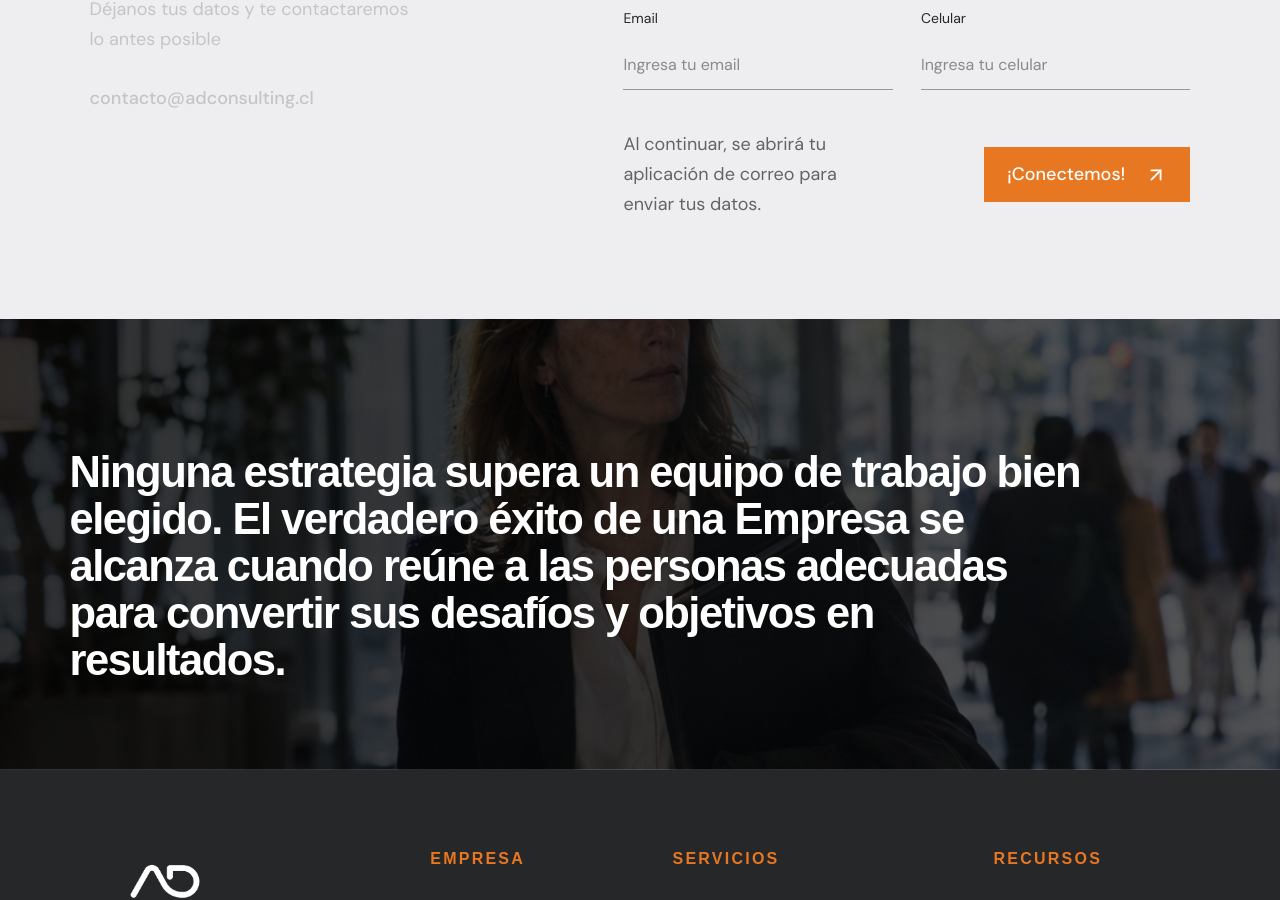
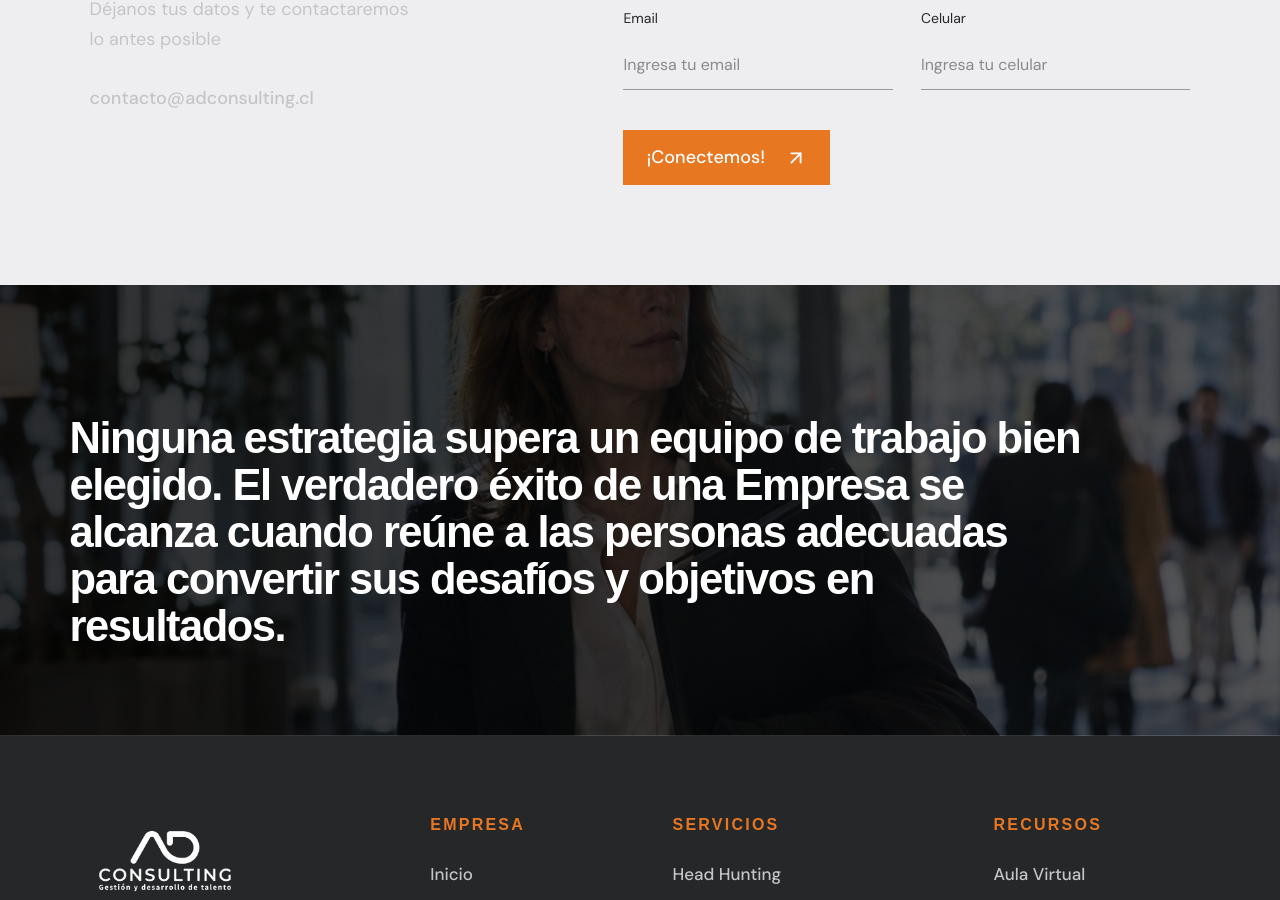
Before and after one commit to josepueblarosalesph/adconsulting-redesign, a Next.js app: page /ad50 in a window 1280 px wide. Shown: the part 5939-6839 px from the top of the page. Built offline with nearby package versions, Linux system fonts and the light colour scheme; a web font is replaced by a local one.

Commit message:
Ajusta experiencia visual y contacto

```diff
--- a/app/globals.css
+++ b/app/globals.css
@@ -547,7 +547,7 @@
 .services-hero h1{margin:0;color:var(--primary);font-size:clamp(4rem,10vw,10rem);letter-spacing:-.075em;line-height:.9}
 .services-explorer{position:relative;isolation:isolate;display:grid;grid-template-columns:minmax(255px,.72fr) minmax(0,2.15fr);gap:clamp(38px,6vw,105px);min-height:calc(100svh - 96px);padding:clamp(70px,9vw,130px) 7%;overflow:hidden;color:#fff;background:#1d1e20}
 .services-explorer:before{content:'';position:absolute;inset:0;z-index:-2;background:var(--service-image) center/cover no-repeat;transition:background-image .5s ease}
-.services-explorer:after{content:'';position:absolute;inset:0;z-index:-1;background:linear-gradient(90deg,#101112f2 0%,#101112e1 35%,#101112a6 64%,#10111255 100%),linear-gradient(0deg,#101112b8 0%,transparent 60%)}
+.services-explorer:after{content:'';position:absolute;inset:0;z-index:-1;background:linear-gradient(90deg,rgba(16,17,18,.76) 0%,rgba(16,17,18,.64) 35%,rgba(16,17,18,.38) 64%,rgba(16,17,18,.16) 100%),linear-gradient(0deg,rgba(16,17,18,.48) 0%,transparent 60%)}
 .services-explorer-list{border-top:1px solid #ffffff55;align-self:start}
 .services-explorer-list button{display:grid;grid-template-columns:38px minmax(0,1fr) 24px;gap:13px;align-items:center;width:100%;padding:20px 0;border:0;border-bottom:1px solid #ffffff55;background:transparent;color:#fff;text-align:left;cursor:pointer;transition:color .35s ease,padding .35s ease,background-color .35s ease}
 .services-explorer-list button:hover,.services-explorer-list button.active{color:var(--primary);padding-left:10px}
@@ -569,7 +569,7 @@
 .services-explorer-detail:hover .services-explorer-image img{transform:scale(1.035)}
 @keyframes service-detail-enter{from{opacity:.4;transform:translateY(12px)}to{opacity:1;transform:none}}
 @media(max-width:900px){.services-explorer{grid-template-columns:1fr;gap:45px}.services-explorer-list{display:grid;grid-template-columns:1fr 1fr}.services-explorer-list button{padding:18px 12px}.services-explorer-list button:nth-child(odd){border-right:1px solid #ffffff55}}
-@media(max-width:600px){.services-explorer{min-height:calc(100svh - 74px);padding-top:50px;padding-bottom:60px;gap:32px}.services-explorer:before{background-position:center}.services-explorer:after{background:linear-gradient(180deg,#1011129e 0%,#101112cf 42%,#101112f5 100%)}.services-explorer-list{display:block}.services-explorer-list button{padding:17px 0;grid-template-columns:32px minmax(0,1fr) 22px}.services-explorer-list button:nth-child(odd){border-right:0}.services-explorer-name{font-size:1rem}.services-explorer-copy h2{font-size:2.4rem}.services-explorer-copy>p:not(.eyebrow){font-size:15px}}
+@media(max-width:600px){.services-explorer{min-height:calc(100svh - 74px);padding-top:50px;padding-bottom:60px;gap:32px}.services-explorer:before{background-position:center}.services-explorer:after{background:linear-gradient(180deg,rgba(16,17,18,.5) 0%,rgba(16,17,18,.68) 42%,rgba(16,17,18,.86) 100%)}.services-explorer-list{display:block}.services-explorer-list button{padding:17px 0;grid-template-columns:32px minmax(0,1fr) 22px}.services-explorer-list button:nth-child(odd){border-right:0}.services-explorer-name{font-size:1rem}.services-explorer-copy h2{font-size:2.4rem}.services-explorer-copy>p:not(.eyebrow){font-size:15px}}
 
 /* Editorial experience list */
 .experiences-list{border-top:1px solid #252628}
@@ -633,6 +633,10 @@ h1{font-size:var(--type-h1)}h2{font-size:var(--type-h2)}h3{font-size:var(--type-
 .home-hero .hero-content{bottom:26px}
 @media(max-width:600px){.home-hero .hero-content{bottom:24px}}
 
+/* El video ocupa el alto completo detrás de la navegación para conservar el encuadre superior. */
+.home-hero{min-height:100svh;margin-top:-94px;padding-top:94px}
+@media(max-width:900px){.home-hero{margin-top:-78px;padding-top:78px}}
+
 /* Video principal: el contenido se retira después de los primeros siete segundos. */
 .home-hero .hero-content{transition:opacity .8s cubic-bezier(.22,1,.36,1),transform .8s cubic-bezier(.22,1,.36,1)!important}
 .home-hero.hero-copy-hidden .hero-content{opacity:0;transform:translateY(18px);pointer-events:none}
--- a/app/interactive.tsx
+++ b/app/interactive.tsx
@@ -13,4 +13,4 @@ const mobileLinks = [
 export function Brand({light=false}:{light?:boolean}){return <a className="brand brand-mark" href="/" aria-label="AD Consulting, inicio"><img src={light?'/images/ad-consulting-logo-light.png':'/images/ad-consulting-logo-dark.png'} alt="AD Consulting"/></a>}
 export function Header({active='Inicio'}:{active?:string}){return <header className="header"><Brand/><nav aria-label="Navegación principal">{links.map(([name,url])=><a key={url} href={url} aria-current={active===name?'page':undefined}>{name}</a>)}<a href="https://aulavirtual.adcapacitaciones.cl/login/index.php" target="_blank" rel="noreferrer">Aula Virtual</a><a href="https://adconsulting.trabajando.cl/" target="_blank" rel="noreferrer">Ofertas de Trabajo</a></nav><a className="contact-link" href="#contacto">Hablemos <ArrowUpRight size={17}/></a><Sheet><SheetTrigger className="menu-button" aria-label="Abrir menú"><Menu size={24}/></SheetTrigger><SheetContent className="menu-panel" side="right" showCloseButton={false}><div className="menu-top"><SheetTitle className="menu-title">AD Consulting</SheetTitle><SheetClose aria-label="Cerrar menú" className="menu-close"><X size={28}/></SheetClose></div><div className="menu-links">{mobileLinks.map(([name,url],i)=>{const external=url.startsWith('http');return <a style={{animationDelay:`${i*50}ms`}} href={url} key={url} target={external?'_blank':undefined} rel={external?'noreferrer':undefined} aria-current={active===name?'page':undefined}><small>{String(i+1).padStart(2,'0')}</small>{name}<ArrowUpRight/></a>})}</div></SheetContent></Sheet></header>}
 export function Motion(){useEffect(()=>{const observer=new IntersectionObserver(entries=>entries.forEach(e=>{if(e.isIntersecting){e.target.classList.add('visible');observer.unobserve(e.target)}}),{threshold:.08});document.querySelectorAll('.reveal').forEach(el=>observer.observe(el));return()=>observer.disconnect()},[]);return null}
-export function Contact(){const[ready,setReady]=useState(false);return <section className="section contact" id="contacto"><div className="reveal"><p className="eyebrow">CONECTEMOS</p><h2>Hablemos<span className="dot">.</span></h2><p>Déjanos tus datos y te contactaremos lo antes posible</p><p className="contact-email">contacto@adconsulting.cl</p></div><form onSubmit={e=>{e.preventDefault();const d=new FormData(e.currentTarget);const body=['Nombre','Empresa','Email','Celular'].map(k=>`${k}: ${d.get(k)}`).join('\n');window.location.href=`mailto:contacto@adconsulting.cl?subject=${encodeURIComponent('Contacto desde AD Consulting')}&body=${encodeURIComponent(body)}`;setReady(true)}}><div className="form-grid">{[['Nombre','text','name'],['Empresa','text','organization'],['Email','email','email'],['Celular','tel','tel']].map(([label,type,auto])=><label key={label}>{label}<input name={label} type={type} autoComplete={auto} placeholder={`Ingresa tu ${label.toLowerCase()}`} required maxLength={150}/></label>)}</div><div className="form-bottom"><p>Al continuar, se abrirá tu aplicación de correo para enviar tus datos.</p><button type="submit" className="button">¡Conectemos! <ArrowUpRight size={22}/></button></div>{ready&&<p className="form-status" role="status">Tu mensaje está preparado en tu aplicación de correo. Envíalo para completar el contacto.</p>}</form></section>}
+export function Contact(){const[ready,setReady]=useState(false);return <section className="section contact" id="contacto"><div className="reveal"><p className="eyebrow">CONECTEMOS</p><h2>Hablemos<span className="dot">.</span></h2><p>Déjanos tus datos y te contactaremos lo antes posible</p><p className="contact-email">contacto@adconsulting.cl</p></div><form onSubmit={e=>{e.preventDefault();const d=new FormData(e.currentTarget);const body=['Nombre','Empresa','Email','Celular'].map(k=>`${k}: ${d.get(k)}`).join('\n');window.location.href=`mailto:contacto@adconsulting.cl?subject=${encodeURIComponent('Contacto desde AD Consulting')}&body=${encodeURIComponent(body)}`;setReady(true)}}><div className="form-grid">{[['Nombre','text','name'],['Empresa','text','organization'],['Email','email','email'],['Celular','tel','tel']].map(([label,type,auto])=><label key={label}>{label}<input name={label} type={type} autoComplete={auto} placeholder={`Ingresa tu ${label.toLowerCase()}`} required maxLength={150}/></label>)}</div><div className="form-bottom"><button type="submit" className="button">¡Conectemos! <ArrowUpRight size={22}/></button></div>{ready&&<p className="form-status" role="status">Tu mensaje está preparado en tu aplicación de correo. Envíalo para completar el contacto.</p>}</form></section>}
--- a/content/source.json
+++ b/content/source.json
@@ -1343,9 +1343,9 @@
     "articles": [
       {
         "title": "Ariela Dymensztain habla del talento +50 en el podcast Tertulias con Olga",
-        "source": "Tertulias con Olga en Instagram",
-        "summary": "Ariela Dymensztain conversó sobre gestión de talento y el aporte de las personas mayores de 50 años en las organizaciones.",
-        "url": "https://www.instagram.com/tertuliasconolga/reel/Dd12OQzxd_g/",
+        "source": "Tertulias con Olga · Spotify",
+        "summary": "Ariela Dymensztain conversa sobre gestión de talento y el valor de la experiencia senior en las organizaciones.",
+        "url": "https://open.spotify.com/episode/3zwfqPKGouWuomaS7F0UgH",
         "date": "01-09-2026"
       },
       {
```
Also changed, not shown: app/site.tsx (+1 -1 lines).
